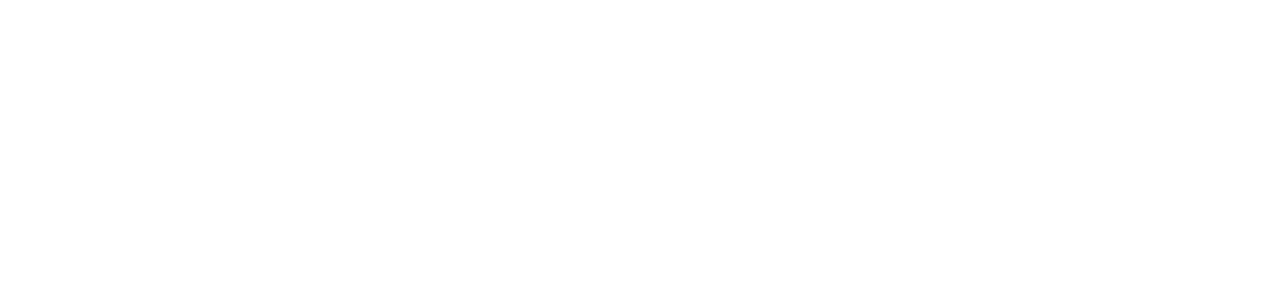
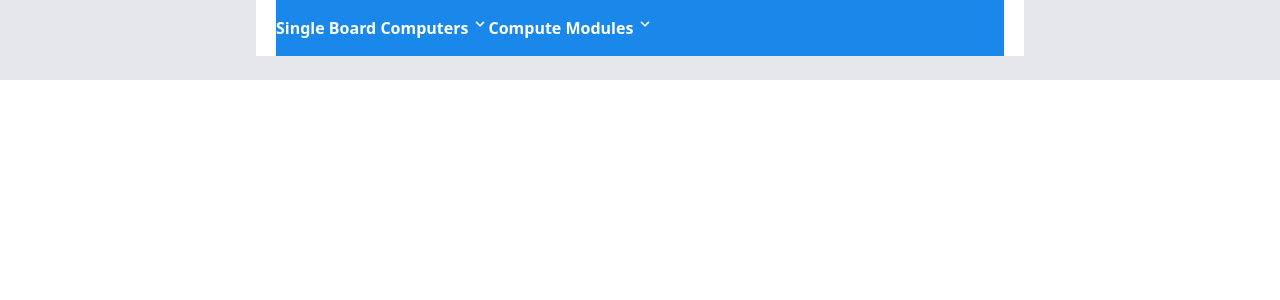
Before and after one commit to xeome/pine64, a Nuxt app: page /Navbar in a window 1280 px wide. Before the commit this address had no page. Shown: the top 300 px of the page. Built offline with nearby package versions, Linux system fonts and the light colour scheme.

Commit message:
Add navbar

```diff
--- /dev/null
+++ b/components/TheNavBar.vue
@@ -0,0 +1,99 @@
+<template>
+    <div class="flex justify-center bg-gray-200 h-20">
+        <nav class="bg-white h-14 w-3/5 px-5 ">
+            <div class="h-full navbarbg flex">
+                <ul class="h-full justify-between flex flex-row">
+                    <div v-for="dropdown in dropdowns" :key="dropdown.mainLabel" class="h-full">
+                        <li class="h-full flex items-center menubutton">
+                            <Dropdown :mainLabel="dropdown.mainLabel" :dropdownItems="dropdown.dropdownItems" />
+                        </li>
+                    </div>
+                </ul>
+            </div>
+        </nav>
+    </div>
+</template>
+
+<script lang="ts">
+import { defineComponent } from 'vue';
+import Dropdown from './Dropdown.vue';
+
+interface DropdownItem {
+    name: string;
+    submenu?: string[];
+}
+
+interface Dropdown {
+    mainLabel: string;
+    dropdownItems: DropdownItem[];
+}
+
+export default defineComponent({
+    name: 'TheNavBar',
+    components: {
+        Dropdown,
+    },
+    data(): { dropdowns: Dropdown[] } {
+        return {
+            dropdowns: [
+                {
+                    mainLabel: 'Single Board Computers',
+                    dropdownItems: [
+                        { name: 'Ox64', submenu: ['Accessories'] },
+                        { name: 'Star64', submenu: ['Accessories'] },
+                        { name: 'PINE A64-LTS', submenu: ['Accessories', 'Addons'] },
+                        { name: 'PINE H64', submenu: ['Accessories'] },
+                        { name: 'ROCK64', submenu: ['Accessories'] },
+                        { name: 'ROCKpro64', submenu: ['Accessories'] },
+                        { name: 'Quartz64', submenu: ['Model-A Accessories', 'Model-B Accessories'] },
+                        { name: 'All SBC accessories' },
+                    ],
+                },
+                {
+                    mainLabel: 'Compute Modules',
+                    dropdownItems: [
+                        { name: 'SOPINE', submenu: ['Accessories'] },
+                        { name: 'SOEDGE', submenu: ['Accessories'] },
+                        { name: 'SOQUARTZ', submenu: ['Accessories'] },
+                    ],
+                }
+            ],
+        }
+    },
+})
+</script>
+
+<style scoped>
+.navbarbg {
+    background-color: #1988ea;
+}
+
+.menubutton {
+    background-color: inherit;
+}
+
+.menubutton:hover {
+    background-color: #2670b1;
+}
+
+/* Style for the dropdown menu */
+ul {
+    list-style: none;
+    padding: 0;
+}
+
+li {
+    display: flex;
+}
+
+a {
+    padding: 0.5rem 1rem;
+    text-decoration: none;
+    color: inherit;
+}
+
+/* Optional: Style for the dropdown items */
+li:hover {
+    background-color: #f0f0f0;
+}
+</style>
--- /dev/null
+++ b/pages/Navbar.vue
@@ -0,0 +1,3 @@
+<template>
+    <TheNavBar />
+</template>
```
